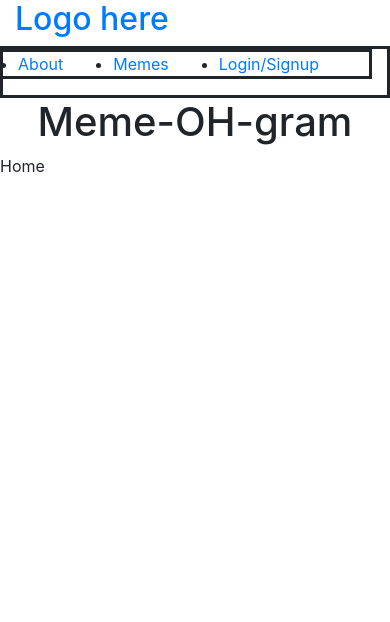
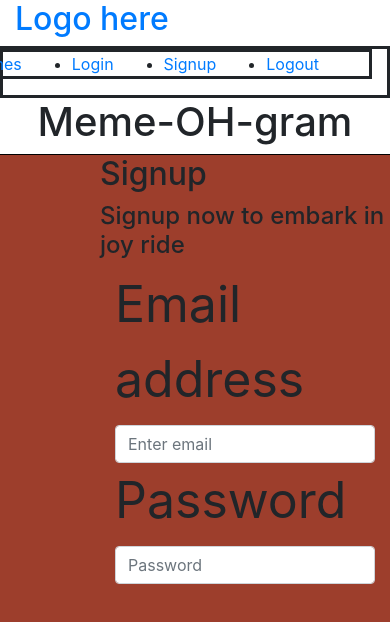
Before and after one commit to kimberlyamaya/MEME-OH-GRAM_2.0, a React (Create React App) app in the folder client/: page /signupForm in a window 390 px wide. Shown: the top 622 px of the page. Built offline with nearby package versions, Linux system fonts and the light colour scheme.

Commit message:
working on adding media query

```diff
--- a/client/src/App.css
+++ b/client/src/App.css
@@ -1,3 +1,7 @@
+*{box-sizing: border-box;
+  margin: 0;
+  padding: 0;
+  }
 .App {
   text-align: center;
 }
@@ -36,8 +40,13 @@
     transform: rotate(360deg);
   }
 }
-.header {
-  justify-content: space-between;
-  height: 15vh;
-  padding-top: 3vw;
+.signupForm{
+border-top: 1px solid black;
+width: 100%;
+padding-left: 100px;
+height: 100vh;
+font-size: 50px;
+background-image: url("./Assets/bg.png");
+background-size: cover;
+
 }
--- a/client/src/App.js
+++ b/client/src/App.js
@@ -1,24 +1,42 @@
 // import logo from './logo.svg';
-import { HashRouter as Router, Route, Routes } from "react-router-dom";
-// import './App.css';
+import React from 'react';
+import { BrowserRouter as Router, Routes, Route } from 'react-router-dom';
+// import {setContext} from "@apollo/client/link/context"
+import './App.css';
 import Navbar from "./components/Navbar/Navbar"
 import Home from './components/Home/Home';
 import About from "./components/About/About";
 import Memes from "./components/Memes/Memes";
-import Login from "./components/LoginForm/LoginForm";
+import LoginForm from "./components/LoginForm/LoginForm";
+import SignupForm from "./components/SignupForm/Signup";
+// import {ApolloClient,
+//   InMemoryCache,
+//   ApolloProvider,
+//   createHttpLink
+// }from '@apollo/client';
+// const httpLink = createHttpLink({
+//   uri: '/graphql'
+// });
 function App() {
   return (
+    // <ApolloProvider>
     <Router>
     <Navbar />
     <Routes>
     <Route path="/" element={<Home/>}/>
-    <Route path="/" element={<Home/>}/>
-    <Route path="/" element={<Home/>}/>
-    <Route path="/" element={<Home/>}/>
+    <Route path="/home" element={<Home/>}/>
+    <Route path="/about" element={<About/>}/>
+    <Route path="/memes" element={<Memes/>}/>
+    <Route path="/loginForm" element={<LoginForm/>}/>
+    <Route path="/signupForm" element={<SignupForm/>}/>
+    <Route path="/logout" element={<LoginForm/>}/>
+
+
 
     </Routes>
-</Router>
-  );
-}
+</Router>);
+{/* </ApolloProvider> */}
+  // );
+  }
 
 export default App;
--- a/client/src/components/Navbar/Navbar.js
+++ b/client/src/components/Navbar/Navbar.js
@@ -55,8 +55,18 @@ function Navbar() {
         </NavLink>
         </li>
         <li style={styles.space}>
-        <NavLink to="/login-signup" onClick={() => handleClick()}>
-             Login/Signup
+        <NavLink to="/loginform" onClick={() => handleClick()}>
+             Login
+        </NavLink>
+        </li>
+        <li style={styles.space}>
+        <NavLink to="/signupform" onClick={() => handleClick()}>
+             Signup
+        </NavLink>
+        </li>
+        <li style={styles.space}>
+        <NavLink to="/logout" onClick={() => handleClick()}>
+             Logout
         </NavLink>
         </li>
     </ul>
--- /dev/null
+++ b/client/src/components/SignupForm/Signup.js
@@ -0,0 +1,34 @@
+import React from 'react'
+const styles = {
+  width: {
+    with: "50%"
+  }
+
+}
+function Signup() {
+  return (
+    <><div className='signupForm'>
+      <h2>Signup</h2>
+      <h4>Signup now to embark in joy ride  </h4>
+      <div className='container'>
+        <div>
+          <form >
+            <div class="form-group">
+              <label for="exampleInputEmail1">Email address</label>
+              <input type="email" class="form-control" id="exampleInputEmail1" aria-describedby="emailHelp" placeholder="Enter email" />
+              <div class="form-group">
+                <label for="exampleInputPassword1">Password</label>
+                <input type="password" class="form-control" id="exampleInputPassword1" placeholder="Password" />
+              </div>
+            </div>
+          </form>
+        </div >
+      </div>
+    </div>
+    </>
+
+
+  )
+}
+
+export default Signup
```
Also changed, not shown: client/src/components/SignupForm/Singnup.js (deleted, +0 -95 lines), client/src/Assets/bg.png (added).
